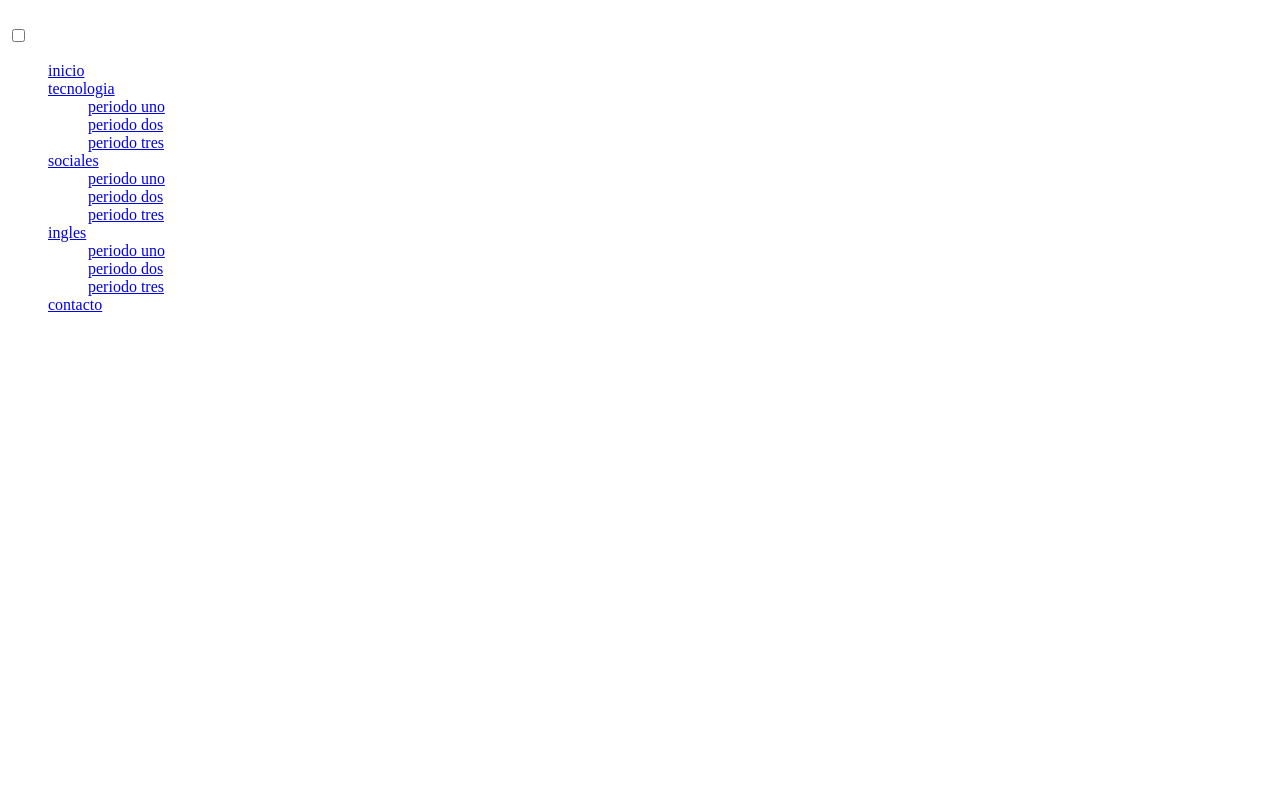
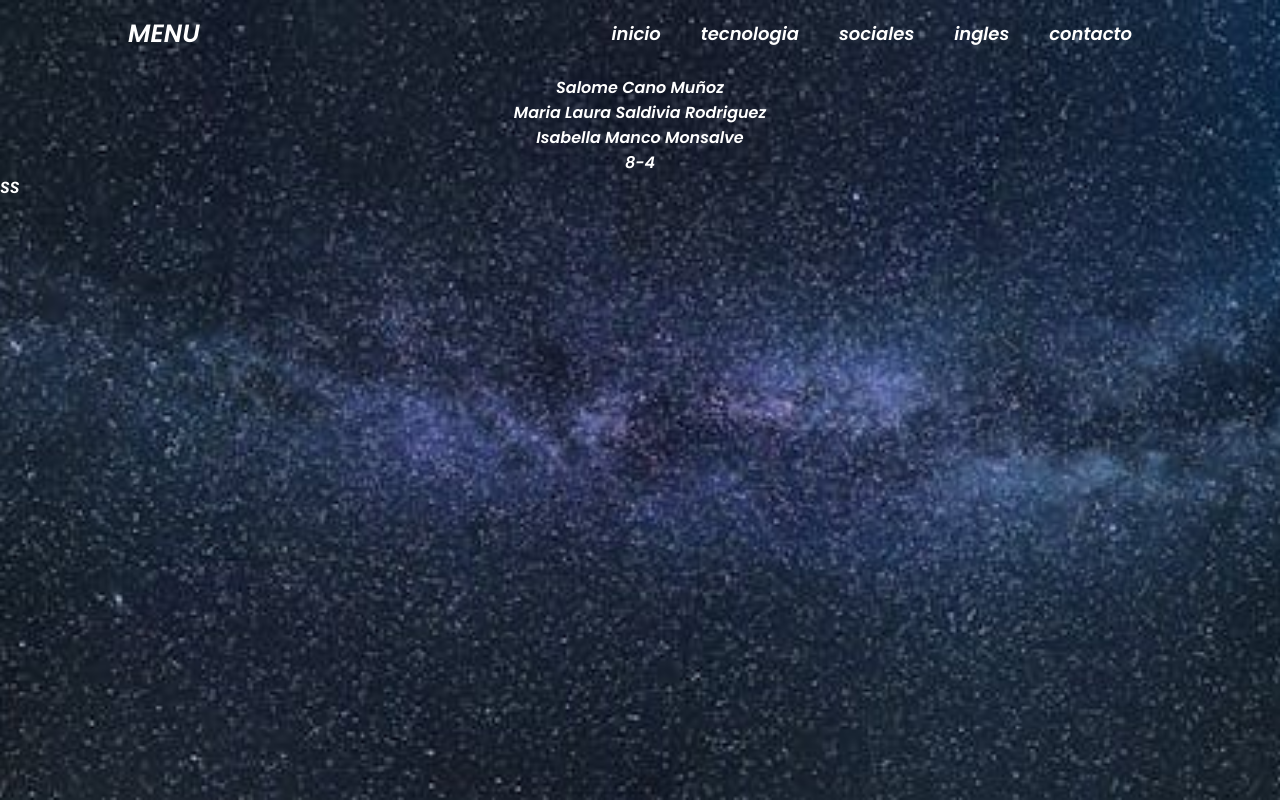
Before and after one commit to toryfk4/pagina-8.4, a plain HTML site: page index.html in a window 1280 px wide. Drawn offline with Linux system fonts and the light colour scheme.

Commit message:
Add files via upload

```diff
--- a/index.html
+++ b/index.html
@@ -4,7 +4,7 @@
     <meta charset="UTF-8">
     <meta name="viewport" content="width=device-width, initial-scale=1.0">
     <title>Proyecto integrado</title>
-    <!--<link rel="stylesheet" href="style.css">--->
+    <link rel="stylesheet" href="style.css">
 </head>
 <style>
     body{
@@ -47,8 +47,16 @@
                                 </li>
                                 <li><a href="Contactos.html">contacto</a>
                                 </li>
+
                             </li>
             </ul>
+
+
+
+
+
+
+
        </nav>
     </header>
     <center>
@@ -64,3 +72,4 @@
     </center>
 </body>
 </html>
+SS
```
